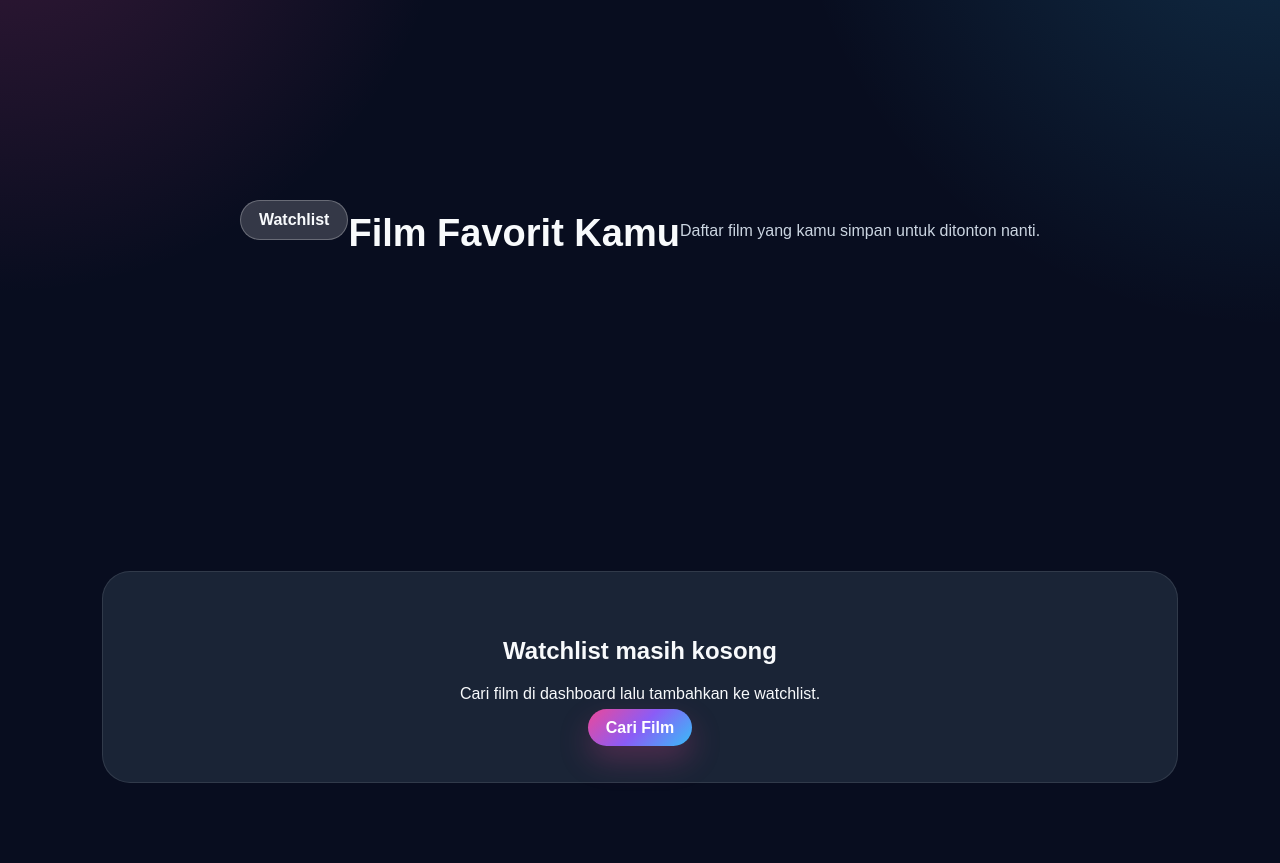
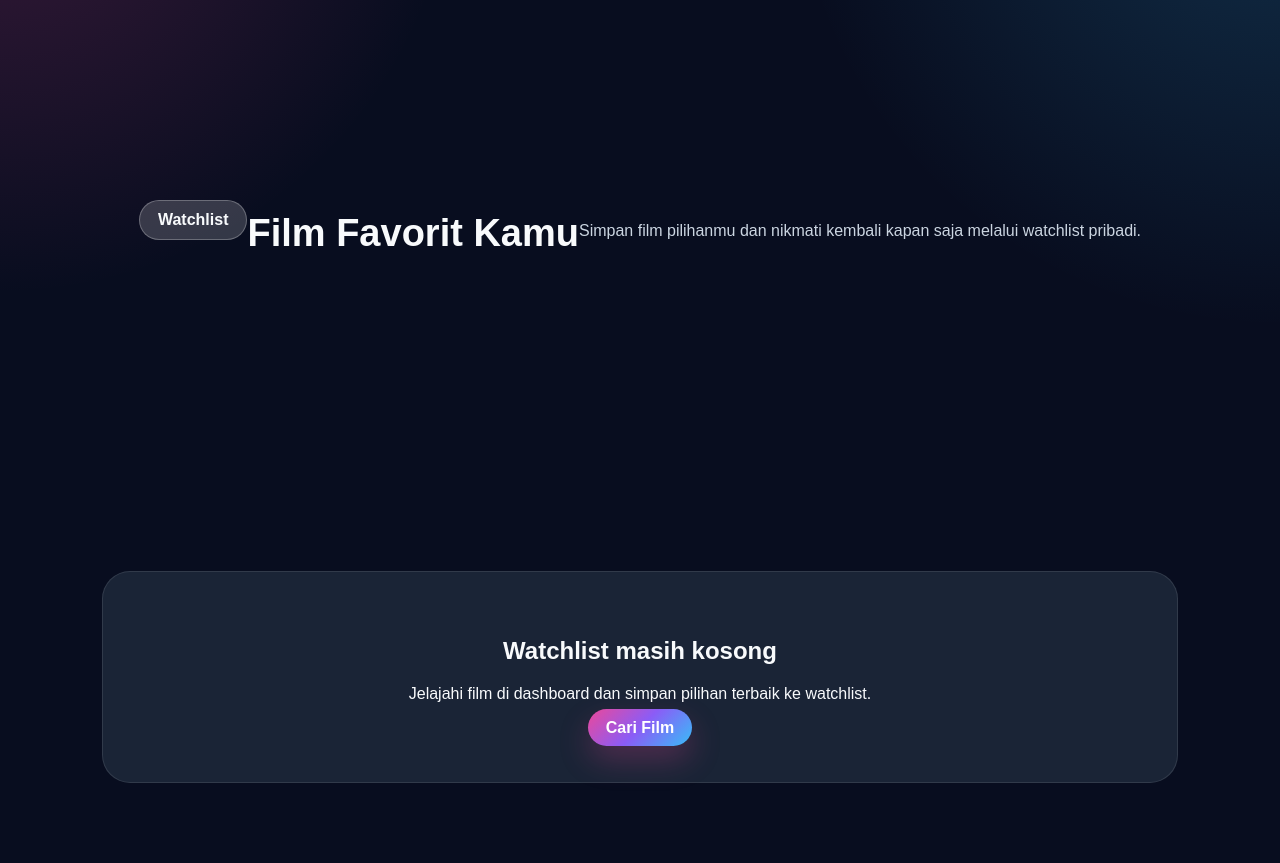
Before and after one commit to Nanaa813/MovieMate, a Flask app: page /watchlist in a window 1280 px wide. Shown: the part 165-1028 px from the top of the page. Run offline with Flask 3, Linux system fonts and the light colour scheme; the visitor is signed in with stand-in values (Sample User, id 1); data that the repository does not hold is empty.

Commit message:
watchlist

```diff
--- a/templates/watchlist.html
+++ b/templates/watchlist.html
@@ -6,7 +6,7 @@
 <section class="page-header">
     <span class="badge">Watchlist</span>
     <h1>Film Favorit Kamu</h1>
-    <p>Daftar film yang kamu simpan untuk ditonton nanti.</p>
+    <p>Simpan film pilihanmu dan nikmati kembali kapan saja melalui watchlist pribadi.</p>
 </section>
 
 <section class="movie-grid">
@@ -35,7 +35,7 @@
     {% else %}
     <div class="empty-state">
         <h2>Watchlist masih kosong</h2>
-        <p>Cari film di dashboard lalu tambahkan ke watchlist.</p>
+        <p>Jelajahi film di dashboard dan simpan pilihan terbaik ke watchlist.</p>
         <a href="{{ url_for('dashboard') }}" class="btn-primary">Cari Film</a>
     </div>
     {% endfor %}
```
